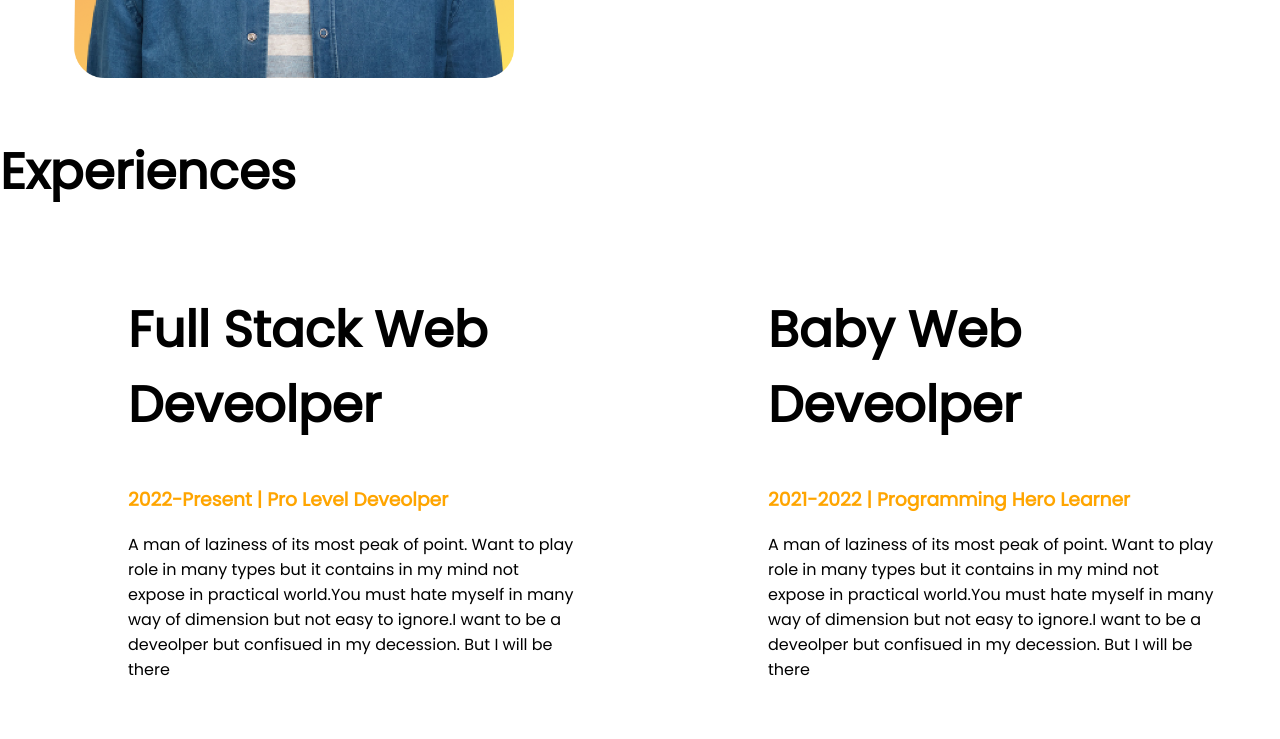
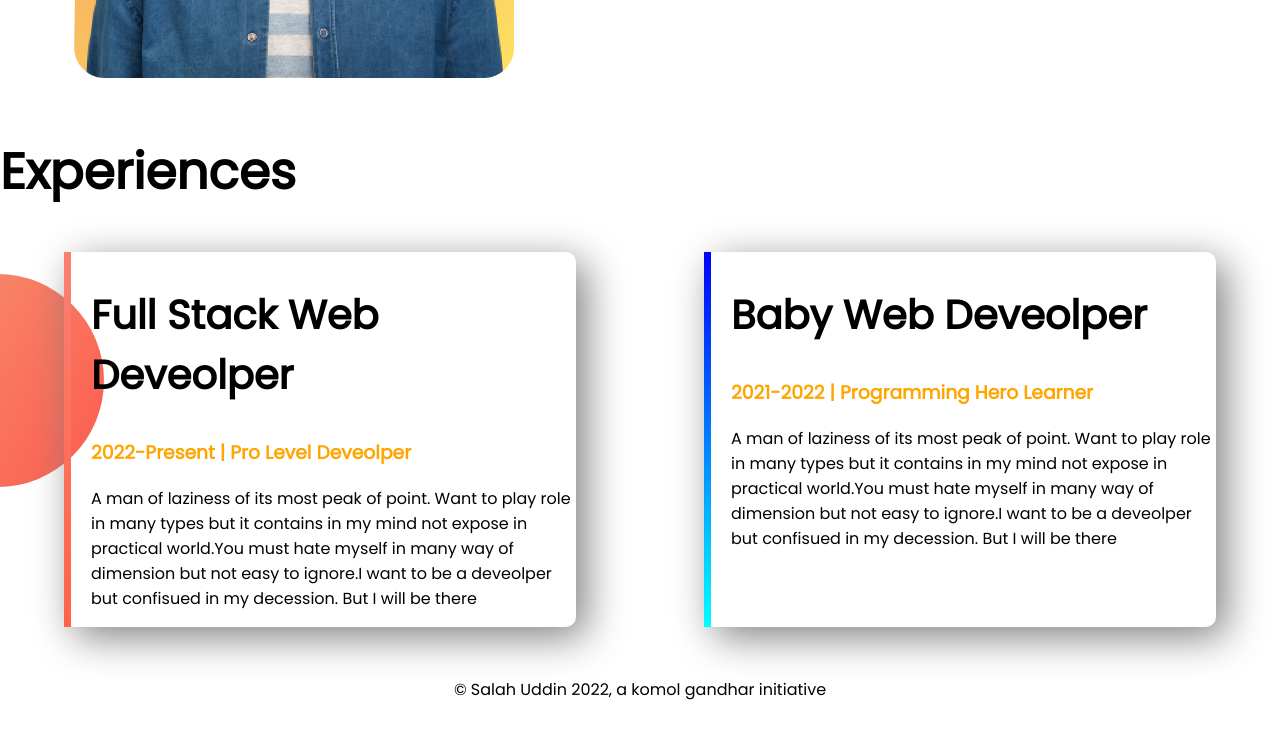
Before and after one commit to saka-bta/dev-portfolio, a plain HTML site: page index.html in a window 1280 px wide. Shown: the part 1049-1788 px from the top of the page. After the commit the page ends 1767 px from the top, so only its background shows below. Drawn offline with Linux system fonts and the light colour scheme.

Commit message:
footer and experience add

```diff
--- a/index.html
+++ b/index.html
@@ -52,15 +52,15 @@
     <section class="experience-area">
         <h1>Experiences</h1>
         <div class="flexible-container">
-            <div class="half-width experience-item">
-                <h1>Full Stack Web Deveolper</h1>
+            <div id="full-stack-dev-experience" class="half-width experience-item">
+                <h2>Full Stack Web Deveolper</h2>
                 <h3 class="orange-color">2022-Present | Pro Level Deveolper</h3>
                 <p>A man of laziness of its most peak of point. Want to play role in many types but it
                     contains in my mind not expose in practical world.You must hate myself in many way of dimension but
                     not easy to ignore.I want to be a deveolper but confisued in my decession. But I will be there</p>
             </div>
-            <div class="half-width experience-item">
-                <h1>Baby Web Deveolper</h1>
+            <div id="web-dev-experience" class="half-width experience-item">
+                <h2>Baby Web Deveolper</h2>
                 <h3 class="orange-color">2021-2022 | Programming Hero Learner</h3>
                 <p>A man of laziness of its most peak of point. Want to play role in many types but it
                     contains in my mind not expose in practical world.You must hate myself in many way of dimension but
@@ -69,6 +69,9 @@
         </div>
 
     </section>
+    <footer>
+        <p>© Salah Uddin 2022, a komol gandhar initiative</p>
+    </footer>
 </body>
 
 </html>
--- a/style.css
+++ b/style.css
@@ -4,7 +4,9 @@ body{
 }
 h1{
     font-size: 50px;
-
+}
+h2{
+    font-size: 40px;
 }
 .orange-color{
     color: orange;
@@ -16,7 +18,6 @@ h1{
 .half-width{
     width: 150%;
     padding-left: 5%;
-    box-shadow: ;
 }
 .half-width img{
     width: 80%;
@@ -38,9 +39,30 @@ h1{
     background-repeat: no-repeat;
     background-position: right;
 }
+.experience-area{
+    background-image: url(images/exp-bg.png);
+    background-repeat: no-repeat;
+    background-position: left;
+}
 .experience-item{
     width: 40%;
     margin-left: 5%;
     margin-right: 5%;
+    padding-left: 20px;
+    border-radius: 10px;
+    box-shadow: 10px 10px 40px gray;
+}
+#web-dev-experience{
+    border-left: 7px solid;
+    border-image: linear-gradient(blue, cyan);
+    border-image-slice: 1;
 
 }
+#full-stack-dev-experience{
+    border-left: 7px solid;
+    border-image: linear-gradient(salmon, tomato);
+    border-image-slice: 1;
+}
+footer p{
+    text-align: center;
+}
```
